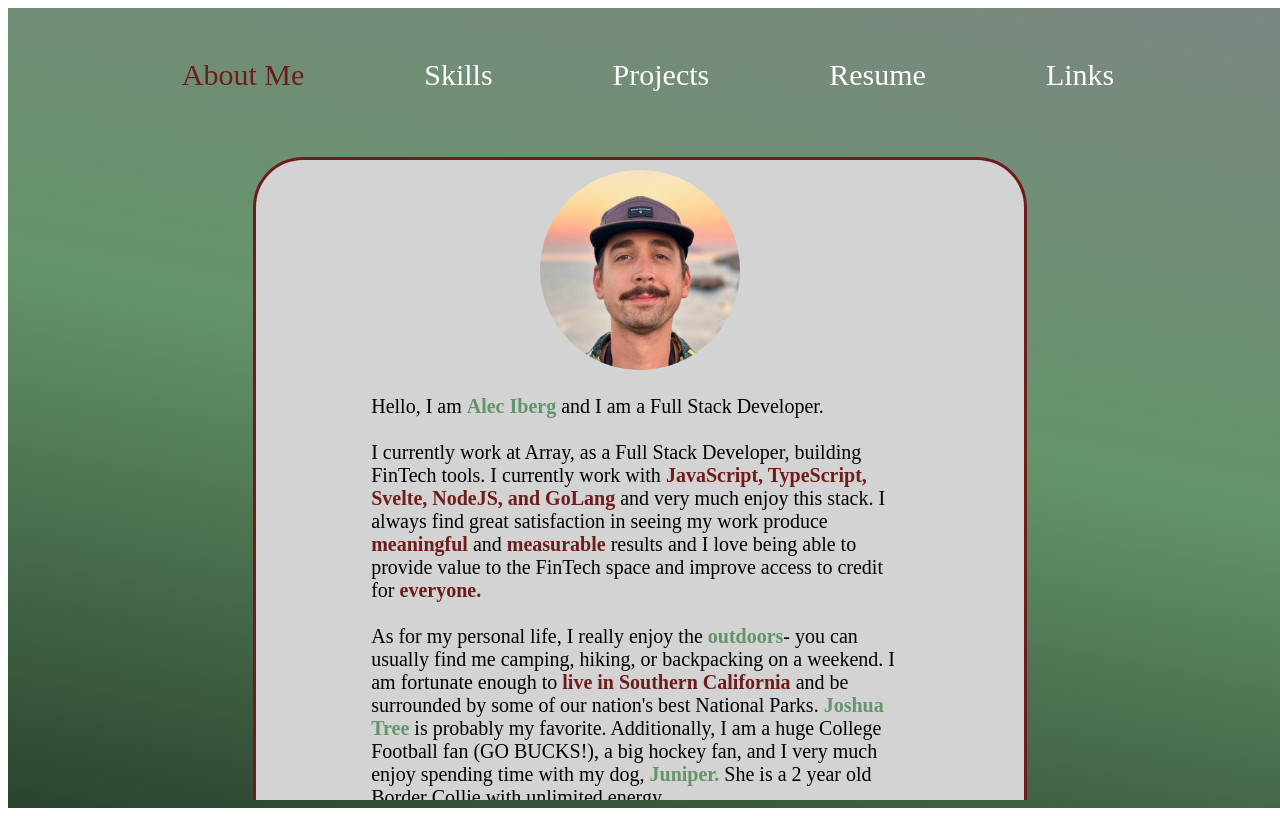
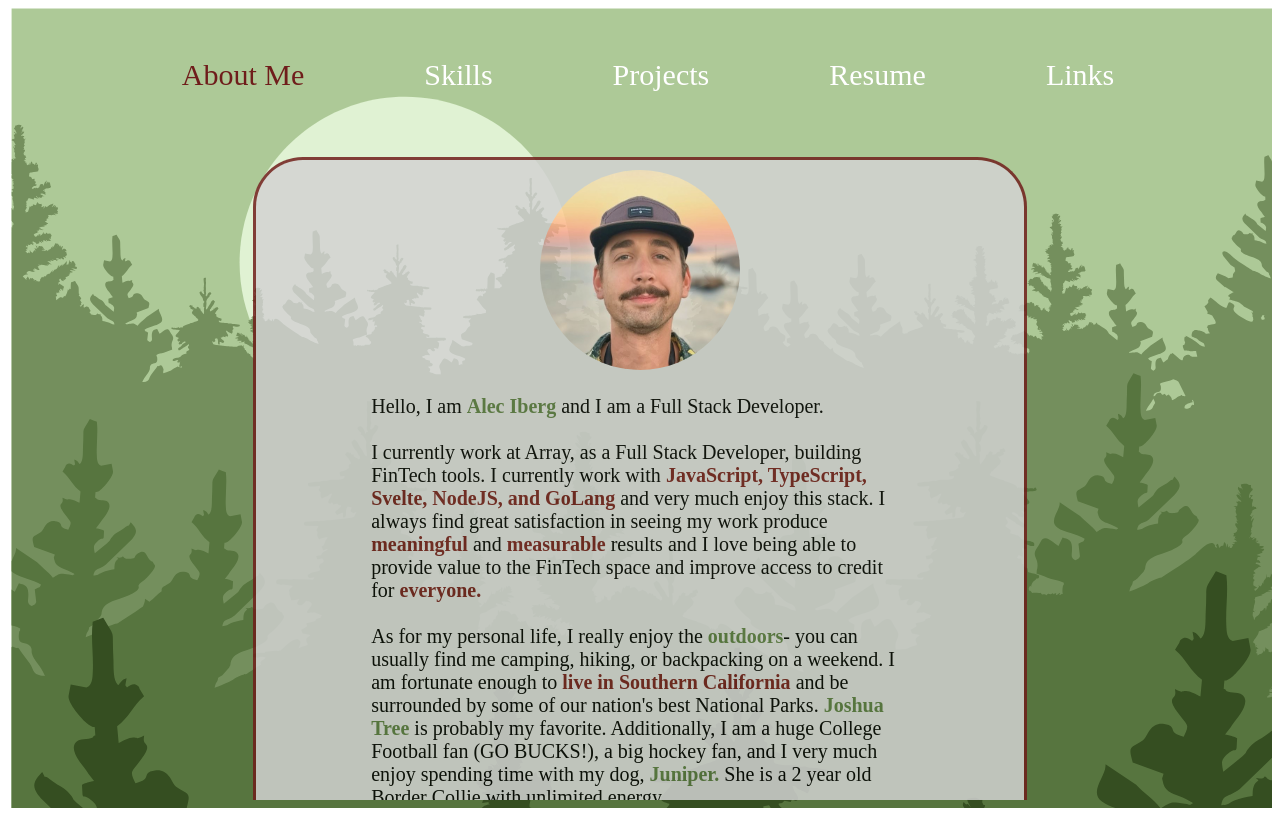
Before and after one commit to aleciberg/alec.iberg, a SvelteKit app: page / in a window 1280 px wide. Built offline with nearby package versions, Linux system fonts and the light colour scheme.

Commit message:
background image, refactor

```diff
--- a/src/app.html
+++ b/src/app.html
@@ -1,5 +1,5 @@
 <!DOCTYPE html>
-<html lang="en">
+<html lang="en" style="overflow: hidden">
   <head>
     <meta charset="utf-8" />
     <link rel="icon" href="%sveltekit.assets%/favicon.png" />
--- a/src/components/AboutMe.svelte
+++ b/src/components/AboutMe.svelte
@@ -8,31 +8,35 @@
   </div>
   <!-- <h1 class="outdoors">About Me</h1> -->
   <div>
-		Hello, I am <span class={'outdoors'}>Alec Iberg</span> and I am a Full Stack Developer.
+    Hello, I am <span class={'outdoors'}>Alec Iberg</span> and I am a Full Stack
+    Developer.
     <br />
     <br />
-		I currently work at Array, as a Full Stack Developer, building FinTech tools. I currently work with{' '}
+    I currently work at Array, as a Full Stack Developer, building FinTech tools.
+    I currently work with{' '}
     <span class="target">
       JavaScript, TypeScript, Svelte, NodeJS, and GoLang{' '}
     </span>
-		and very much enjoy this stack. I always find great satisfaction in seeing my work produce
+    and very much enjoy this stack. I always find great satisfaction in seeing my
+    work produce
     <span class="target">meaningful </span>
     and
-		<span class="target"> measurable</span> results and I love being able to provide value to the
-		FinTech space and improve access to credit for
+    <span class="target"> measurable</span> results and I love being able to
+    provide value to the FinTech space and improve access to credit for
     <span class="target">everyone.</span>{' '}
   </div>
   <br />
   <div>
     As for my personal life, I really enjoy the{' '}
-		<span class="outdoors">outdoors</span>- you can usually find me camping, hiking, or backpacking
-		on a weekend. I am fortunate enough to
-		<span class="target"> live in Southern California</span> and be surrounded by some of our
-		nation's best National Parks.{' '}
-		<span class={'outdoors'}>Joshua Tree</span> is probably my favorite. Additionally, I am a huge
-		College Football fan (GO BUCKS!), a big hockey fan, and I very much enjoy spending time with my
-		dog,
-		<span class={'outdoors'}> Juniper.</span> She is a 2 year old Border Collie with unlimited energy.
+    <span class="outdoors">outdoors</span>- you can usually find me camping,
+    hiking, or backpacking on a weekend. I am fortunate enough to
+    <span class="target"> live in Southern California</span> and be surrounded
+    by some of our nation's best National Parks.{' '}
+    <span class={'outdoors'}>Joshua Tree</span> is probably my favorite.
+    Additionally, I am a huge College Football fan (GO BUCKS!), a big hockey
+    fan, and I very much enjoy spending time with my dog,
+    <span class={'outdoors'}> Juniper.</span> She is a 2 year old Border Collie with
+    unlimited energy.
   </div>
 </div>
 
@@ -43,7 +47,7 @@
   }
 
   .outdoors {
-		color: #65946a;
+    color: #57753f;
     font-weight: bold;
   }
 
--- a/src/components/Links.svelte
+++ b/src/components/Links.svelte
@@ -20,7 +20,7 @@
 
 <style>
 	.written-line {
-		color: #65946a;
+		color: #57753f;
 		padding: 20px;
 	}
 
--- a/src/components/MainContainer.svelte
+++ b/src/components/MainContainer.svelte
@@ -37,5 +37,6 @@
     background-color: lightgrey;
     display: flex;
     justify-content: center;
+    opacity: 85%;
   }
 </style>
--- a/src/components/Projects.svelte
+++ b/src/components/Projects.svelte
@@ -1,38 +1,46 @@
-<script>
+<script lang="ts">
   import clicrypto from '../_assets/clicrypto.gif';
   import crwnclothing from '../_assets/crwnclothing.png';
   import moviefight from '../_assets/moviefight.png';
   import weatherApp from '../_assets/weatherApp.gif';
 
+  let innerWidth: number;
+
   const projects = {
     'CLI Crypto': {
       name: 'clicrypto',
       link: 'https://github.com/aleciberg/CLI_crypto',
-			image: clicrypto
+      image: clicrypto,
     },
     'CRWN CLOTHING': {
       name: 'Crwn Clothing',
       link: 'https://github.com/aleciberg',
-			image: crwnclothing
+      image: crwnclothing,
     },
     'Movie Fight': {
       name: 'Movie Fight',
       link: 'https://github.com/aleciberg/movieFight',
-			image: moviefight
+      image: moviefight,
     },
     'Weather App': {
       name: 'Weather App',
       link: 'https://github.com/aleciberg/AirQualityViewer',
-			image: weatherApp
-		}
+      image: weatherApp,
+    },
   };
 </script>
 
-<div class="projects-container">
+<svelte:window bind:innerWidth />
+
+<div
+  class={innerWidth > 1100 ? 'projects-container' : 'projects-container-small'}
+>
   {#each Object.entries(projects) as [project, props]}
     <div class="project">
       <p>{project}</p>
-			<a target="_blank" href={props.link}><img class="image" src={props.image} /></a>
+      <a target="_blank" href={props.link}
+        ><img class="image" src={props.image} /></a
+      >
     </div>
   {/each}
 </div>
@@ -45,6 +53,13 @@
     overflow: scroll;
   }
 
+  .projects-container-small {
+    display: grid;
+    gap: 12px;
+    grid-template-columns: auto;
+    overflow: scroll;
+  }
+
   .image {
     height: 300px;
     width: 300px;
--- a/src/components/Resume.svelte
+++ b/src/components/Resume.svelte
@@ -4,7 +4,9 @@
 
 <div class="resume-container">
   <h1 class="header-text">Not Currently Job Hunting</h1>
-	<a class="link-text" href="mailto: ibergalec@icloud.com"><h4>Please request here</h4></a>
+  <a class="link-text" href="mailto: ibergalec@icloud.com"
+    ><h4>Please request here</h4></a
+  >
 </div>
 
 <style>
@@ -12,7 +14,7 @@
   }
 
   .header-text {
-		color: #65946a;
+    color: #57753f;
   }
 
   .link-text {
--- a/src/routes/+page.svelte
+++ b/src/routes/+page.svelte
@@ -1,6 +1,8 @@
 <script lang="ts">
   import Sidebar from '../components/Sidebar.svelte';
   import MainContainer from '../components/MainContainer.svelte';
+
+  import forest from '../_assets/forest.svg';
 
   export let currentPage = 'About Me';
 </script>
@@ -14,27 +16,9 @@
   .container {
     position: relative;
     justify-content: center;
-		/* background-color: #65946a; */
-		background: rgb(123, 136, 129);
-		background: linear-gradient(
-			191deg,
-			rgba(123, 136, 129, 1) 0%,
-			rgba(101, 148, 106, 1) 48%,
-			rgba(42, 68, 45, 1) 100%
-		);
+    background-image: url(../_assets/forest.svg);
+    background-size: cover;
     height: 100vh;
     width: 100vw;
   }
-
-	body {
-		background-color: #65946a;
-		overflow: hidden;
-	}
-
-	html,
-	body {
-		margin: 0;
-		height: 100%;
-		overflow: hidden;
-	}
 </style>
```
Also changed, not shown: src/_assets/forest.svg (added). Lines whose indentation alone changed are shown as unchanged.
